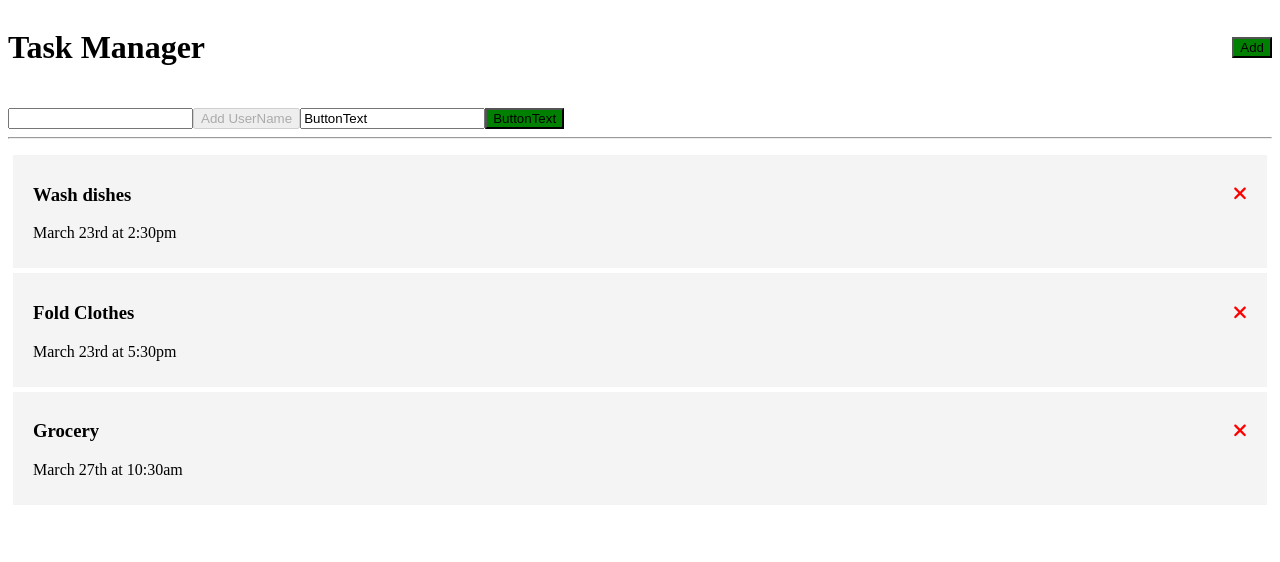
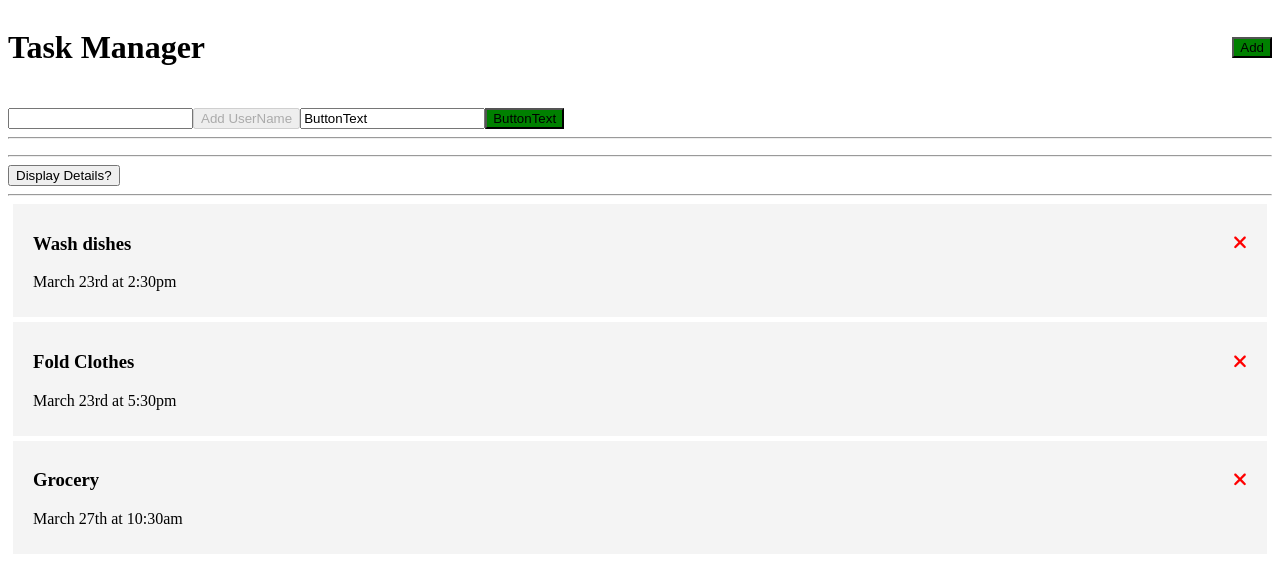
Before and after one commit to ianboyle21/angular-task-manager, an Angular app: page / in a window 1280 px wide. Shown: the top 562 px of the page. Built offline with nearby package versions, Linux system fonts and the light colour scheme.

Commit message:
adds display details button

```diff
--- a/src/app/components/warning/warning.component.html
+++ b/src/app/components/warning/warning.component.html
@@ -11,5 +11,10 @@
     </button>
     <hr>
     <p>{{toggleUserName ? userName : ""}}</p>
+    <hr>
+    <button (click)="toggleDisplay()">{{displayButton}}</button>
+    <hr>
+    <p *ngIf="displayed">Displayed Details</p>
+    <p *ngIf="counter > 5">{{counter}}</p>
 
 </div>
--- a/src/app/components/warning/warning.component.ts
+++ b/src/app/components/warning/warning.component.ts
@@ -7,8 +7,11 @@ import { Component, OnInit } from '@angular/core';
 })
 export class WarningComponent implements OnInit {
   warningSign: string = "ButtonText"
+  displayButton = "Display Details?"
+  displayed = false;
   inputUserName = ""
   userName: string = ""
+  counter = 0;
   emptyString = false;
   toggleUserName = false;
   constructor() { }
@@ -34,6 +37,12 @@ export class WarningComponent implements OnInit {
     console.log((<HTMLInputElement>event.target).value)
     this.warningSign = (<HTMLInputElement>event.target).value
   }
+
+  toggleDisplay() {
+    this.counter += 1;
+    this.displayed = !this.displayed;
+    this.displayButton = this.displayed ? "Hide Details?" : "Display Details?"
+  }
   ngOnInit(): void {
   }
 
```
